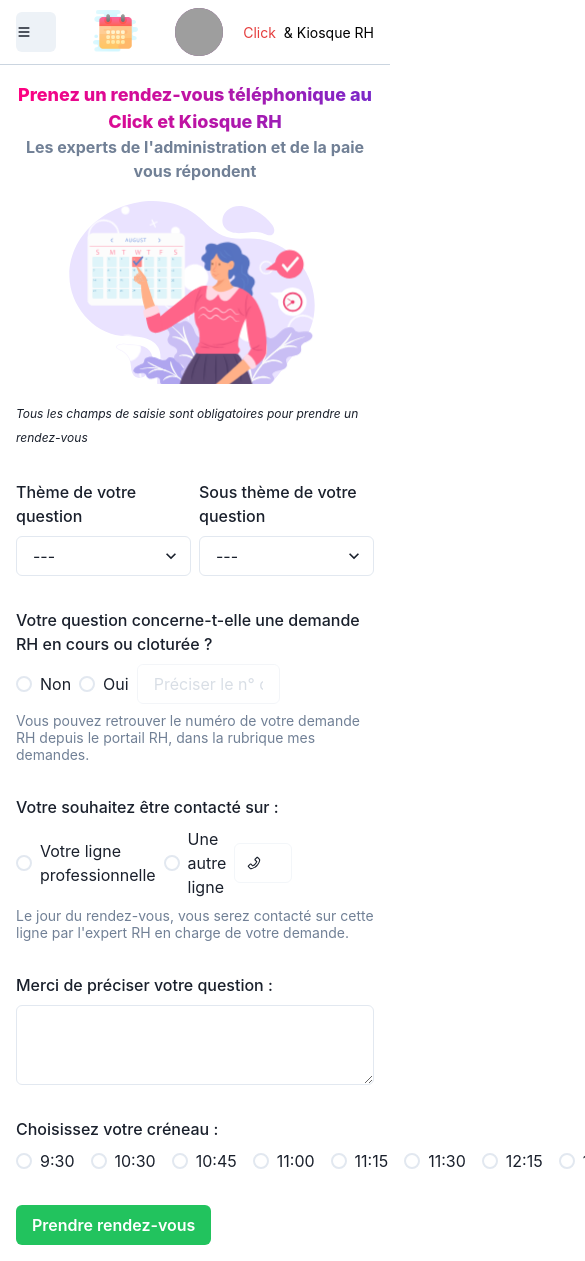
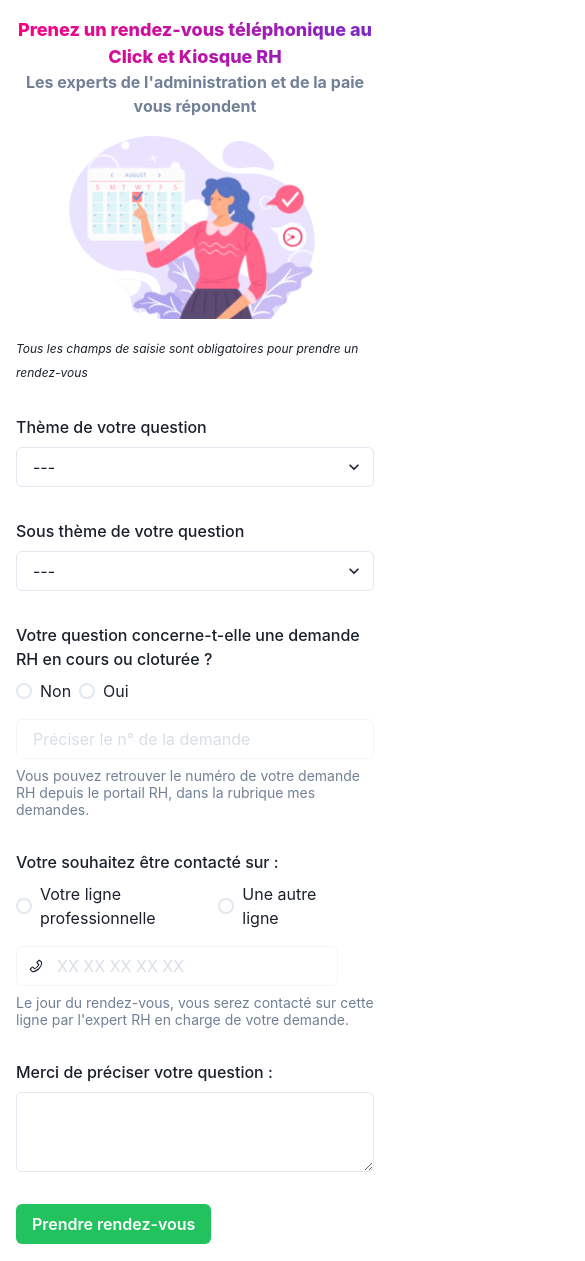
Before and after one commit to alexCoding42/one-click-rh, a React (Create React App) app: page / in a window 390 px wide. Shown: the top 1261 px of the page, 585 px wide, since content can reach past the window. Built offline with nearby package versions, Linux system fonts and the light colour scheme; grey boxes are pictures that could not be loaded; what @aws-amplify/datastore, aws-amplify would draw is missing.

Commit message:
Improve responsive design for mobile

```diff
--- a/src/App.tsx
+++ b/src/App.tsx
@@ -7,7 +7,7 @@ import MyAppointmentsPage from './pages/MyAppointmentsPage';
 
 export const App = () => (
   <ChakraProvider theme={theme}>
-    <NavBar />
+    {/* <NavBar /> */}
     <Switch>
       <Route exact path='/' component={HomePage} />
       <Route exact path='/my-appointments' component={MyAppointmentsPage} />
--- a/src/components/CustomForm.tsx
+++ b/src/components/CustomForm.tsx
@@ -3,6 +3,7 @@ import { Field, Form, Formik } from 'formik';
 import {
   Box,
   Button,
+  Flex,
   FormControl,
   FormErrorMessage,
   FormHelperText,
@@ -14,6 +15,7 @@ import {
   Radio,
   RadioGroup,
   Select,
+  SimpleGrid,
   Stack,
   Textarea,
 } from '@chakra-ui/react';
@@ -66,7 +68,7 @@ const CustomForm: FC<CustomFormProps> = ({
     >
       {({ setFieldValue }) => (
         <Form>
-          <HStack mb={8}>
+          <SimpleGrid columns={{ base: 1, sm: 2 }} spacing='8' mb={8}>
             <Field name='theme'>
               {({ field, form }: any) => (
                 <FormControl
@@ -114,9 +116,9 @@ const CustomForm: FC<CustomFormProps> = ({
                 </FormControl>
               )}
             </Field>
-          </HStack>
+          </SimpleGrid>
 
-          <Stack align='center' mb={8}>
+          <Box mb={8}>
             <Field name='closedRequest'>
               {({ field, form }: any) => (
                 <FormControl
@@ -128,6 +130,15 @@ const CustomForm: FC<CustomFormProps> = ({
                     Votre question concerne-t-elle une demande RH en cours ou
                     cloturée ?
                   </FormLabel>
+                  <Flex
+                    d='flex'
+                    direction={{ base: 'column', sm: 'row' }}
+                    alignItems={{ base: 'initial', sm: 'center' }}
+                  >
+                    <Box
+                      width={{ base: '90%', sm: '50%' }}
+                      mb={{ base: 4, sm: 0 }}
+                    >
                       <RadioGroup
                         {...field}
                         name='closedRequest'
@@ -138,13 +149,26 @@ const CustomForm: FC<CustomFormProps> = ({
                         }}
                       >
                         <HStack>
-                      <Radio value='Non' isChecked={'Non' === closedRequest}>
+                          <Radio
+                            value='Non'
+                            isChecked={'Non' === closedRequest}
+                          >
                             Non
                           </Radio>
-                      <Radio value='Oui' isChecked={'Oui' === closedRequest}>
+                          <Radio
+                            value='Oui'
+                            isChecked={'Oui' === closedRequest}
+                          >
                             Oui
                           </Radio>
-                      <Box width='40%'>
+                        </HStack>
+                      </RadioGroup>
+                      <FormErrorMessage>
+                        {form.errors.closedRequest}
+                      </FormErrorMessage>
+                    </Box>
+
+                    <Box width={{ base: '100%', sm: '40%' }}>
                       <Field name='requestId'>
                         {({ field, form }: any) => (
                           <FormControl
@@ -165,22 +189,18 @@ const CustomForm: FC<CustomFormProps> = ({
                         )}
                       </Field>
                     </Box>
-                    </HStack>
-                  </RadioGroup>
+                  </Flex>
 
                   <FormHelperText>
                     Vous pouvez retrouver le numéro de votre demande RH depuis
                     le portail RH, dans la rubrique mes demandes.
                   </FormHelperText>
-                  <FormErrorMessage>
-                    {form.errors.closedRequest}
-                  </FormErrorMessage>
                 </FormControl>
               )}
             </Field>
-          </Stack>
+          </Box>
 
-          <Stack mb={8}>
+          <Box mb={8}>
             <Field name='contactPreference'>
               {({ field, form }: any) => (
                 <FormControl
@@ -190,6 +210,15 @@ const CustomForm: FC<CustomFormProps> = ({
                   }
                 >
                   <FormLabel>Votre souhaitez être contacté sur :</FormLabel>
+                  <Flex
+                    d='flex'
+                    direction={{ base: 'column', sm: 'row' }}
+                    alignItems={{ base: 'initial', sm: 'center' }}
+                  >
+                    <Box
+                      width={{ base: '90%', sm: '50%' }}
+                      mb={{ base: 4, sm: 0 }}
+                    >
                       <RadioGroup
                         {...field}
                         name='contactPreference'
@@ -212,6 +241,14 @@ const CustomForm: FC<CustomFormProps> = ({
                           >
                             Une autre ligne
                           </Radio>
+                        </HStack>
+                      </RadioGroup>
+                      <FormErrorMessage>
+                        {form.errors.contactPreference}
+                      </FormErrorMessage>
+                    </Box>
+
+                    <Box width={{ base: '90%', sm: '50%' }}>
                       <Field name='otherLinePhoneNumber'>
                         {({ field, form }: any) => (
                           <FormControl
@@ -220,7 +257,7 @@ const CustomForm: FC<CustomFormProps> = ({
                               form.touched.otherLinePhoneNumber
                             }
                           >
-                            <InputGroup width='30%'>
+                            <InputGroup>
                               <InputLeftElement
                                 pointerEvents='none'
                                 children={<PhoneIcon color='gray.300' />}
@@ -238,19 +275,17 @@ const CustomForm: FC<CustomFormProps> = ({
                           </FormControl>
                         )}
                       </Field>
-                    </HStack>
-                  </RadioGroup>
+                    </Box>
+                  </Flex>
+
                   <FormHelperText>
                     Le jour du rendez-vous, vous serez contacté sur cette ligne
                     par l'expert RH en charge de votre demande.
                   </FormHelperText>
-                  <FormErrorMessage>
-                    {form.errors.contactPreference}
-                  </FormErrorMessage>
                 </FormControl>
               )}
             </Field>
-          </Stack>
+          </Box>
 
           <Stack mb={8}>
             <Field name='precision'>
@@ -268,7 +303,7 @@ const CustomForm: FC<CustomFormProps> = ({
             </Field>
           </Stack>
 
-          <Stack mb={8}>
+          <Stack hidden mb={8}>
             <Field name='hour'>
               {({ field, form }: any) => (
                 <FormControl isInvalid={form.errors.hour && form.touched.hour}>
```
Lines whose indentation alone changed are shown as unchanged.
